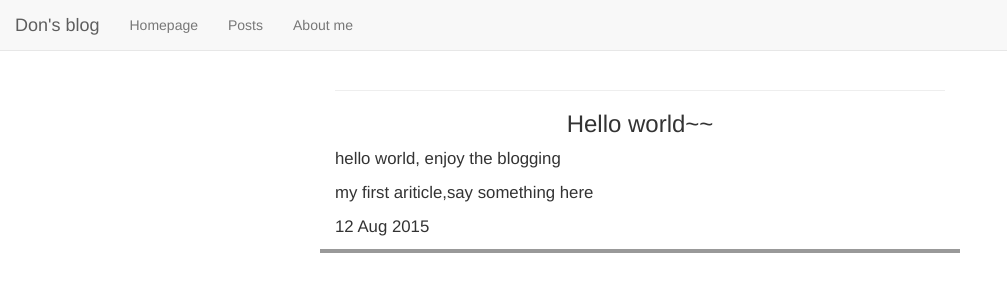
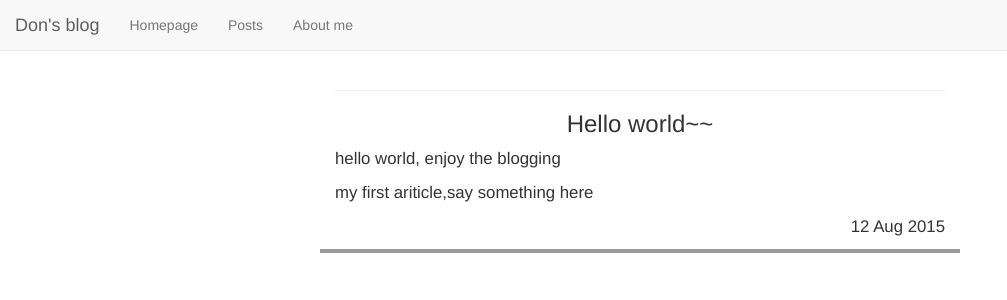
Before and after one commit to luoyuchen/dontry.github.io, a Jekyll site: the page built from _posts/2015-08-12-hello-world.md, in a window 1280 px wide. Shown: the top 300 px of the page, without its empty margins (0-1007 px from the left). Built offline with Jekyll 4.4.1, drawn with Linux system fonts in a browser that asks for light colours.

```diff
--- a/css/blog_style.css
+++ b/css/blog_style.css
@@ -18,7 +18,7 @@
 	font-size: 1.2em;
 }
 
-.col-md-6 .time{
+.col-md-6 .date{
 	text-align: right;
 }
 
```
